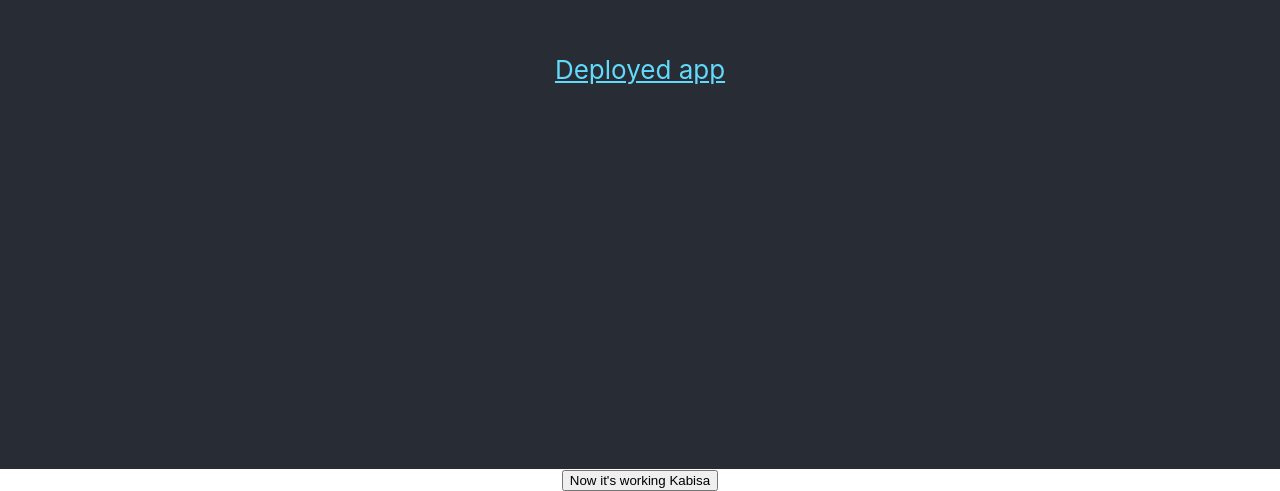
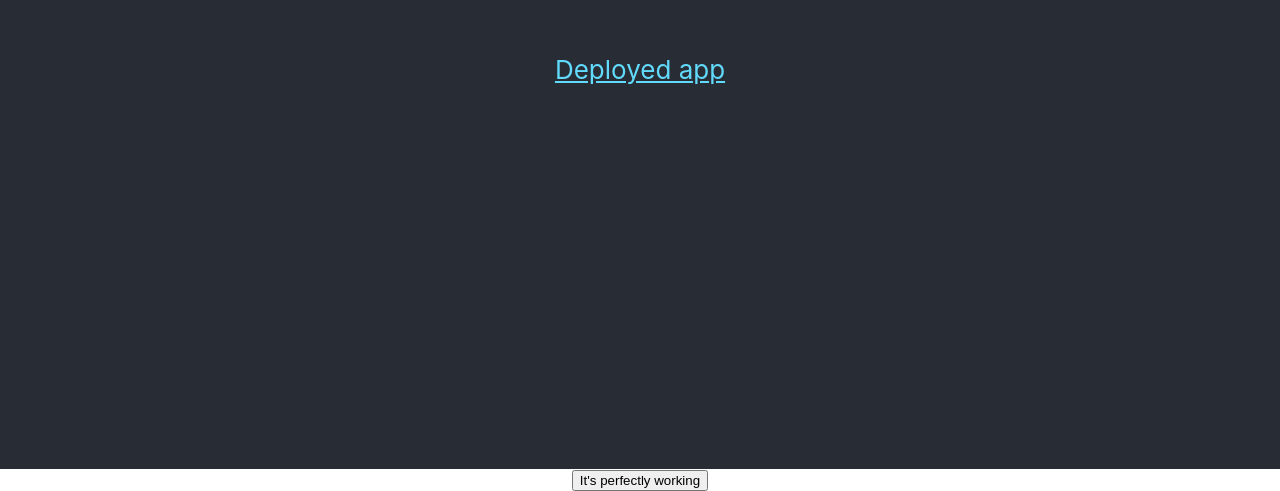
Before and after one commit to Thiernope/github-actions, a React (Create React App) app: page / in a window 1280 px wide. Shown: the part 331-822 px from the top of the page. Built offline with nearby package versions, Linux system fonts and the light colour scheme.

Commit message:
Working pefectly

```diff
--- a/src/App.js
+++ b/src/App.js
@@ -13,7 +13,7 @@ function App() {
           Deployed app
         </a>
       </header>
-      <button>Now it's working Kabisa</button>
+      <button>It's perfectly working</button>
     </div>
   );
 }
```
